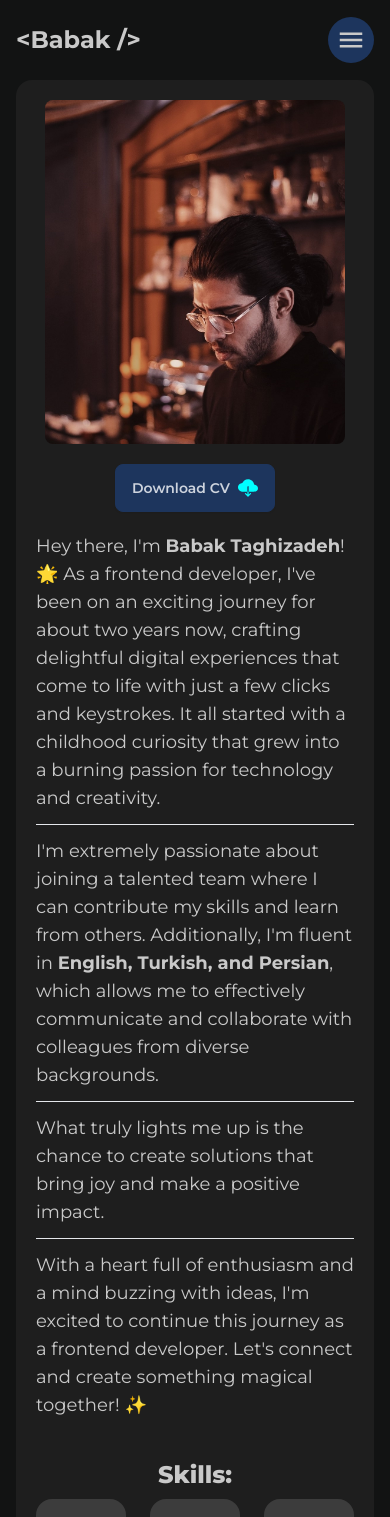
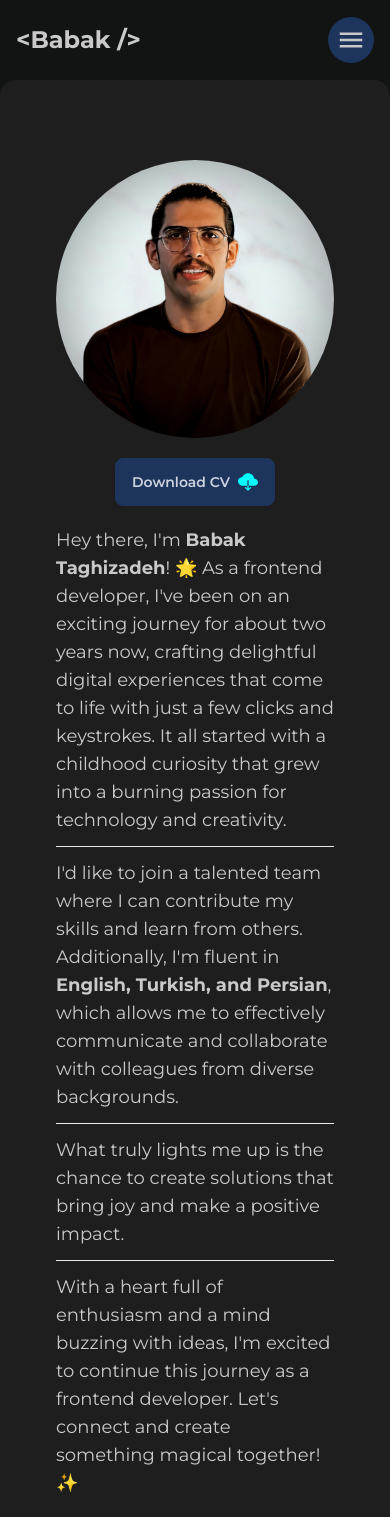
Before and after one commit to Babak-Taghizadeh/Portfolio, a Next.js app: page / in a window 390 px wide. Shown: the top 1517 px of the page. Built offline with nearby package versions, Linux system fonts and the light colour scheme.

Commit message:
responsive + image

```diff
--- a/app/page.tsx
+++ b/app/page.tsx
@@ -4,8 +4,8 @@ import { Skills } from "@/components/Skills";
 
 export default function Home() {
   return (
-    <div className="mx-4 mt-20 mb-4 flex min-h-screen flex-col items-center gap-10 rounded-2xl bg-primary p-5">
-      <AboutMe/>
+    <div className="mb-4 mt-20 flex min-h-screen flex-col items-center gap-10 rounded-2xl bg-primary py-20 px-14">
+      <AboutMe />
       <Skills />
       <Projects />
     </div>
--- a/components/AboutMe.tsx
+++ b/components/AboutMe.tsx
@@ -1,23 +1,27 @@
 /* eslint-disable react/no-unescaped-entities */
 import Image from "next/image";
-import Avatar from "@/public/assets/Babi.jpg";
+import Avatar from "@/public/assets/Babak.jpg";
 import { IoCloudDownload } from "react-icons/io5";
 
 export default function AboutMe() {
   return (
-    <div id="about" className="flex flex-col items-center gap-5">
+    <div
+      id="about"
+      className="flex flex-col items-center gap-5 xl:flex-row xl:px-24 xl:items-start"
+    >
+      <div className="flex flex-col items-center gap-5 xl:w-1/2">
         <Image
           src={Avatar}
-        width={300}
-        height={200}
+          width={400}
           alt="avatar"
-        className="rounded-lg"
+          className="rounded-full"
         />
         <button className="btn btn-secondary">
           Download CV
           <IoCloudDownload size={20} color="aqua" />
         </button>
-      <div className="flex flex-col gap-3 text-lg">
+      </div>
+      <div className="flex flex-col gap-3 text-lg xl:w-2/3">
         <p>
           Hey there, I'm <strong>Babak Taghizadeh</strong>! 🌟 As a frontend
           developer, I've been on an exciting journey for about two years now,
@@ -27,15 +31,16 @@ export default function AboutMe() {
         </p>
         <hr />
         <p>
-          I'm extremely passionate about joining a talented team where I can
+          I'd like to join a talented team where I can
           contribute my skills and learn from others. Additionally, I'm fluent
-          in <strong>English, Turkish, and Persian</strong>, which allows me to effectively
-          communicate and collaborate with colleagues from diverse backgrounds.
+          in <strong>English, Turkish, and Persian</strong>, which allows me to
+          effectively communicate and collaborate with colleagues from diverse
+          backgrounds.
         </p>
         <hr />
         <p>
-          What truly lights me up is the chance to create solutions that bring joy and make a positive
-          impact.
+          What truly lights me up is the chance to create solutions that bring
+          joy and make a positive impact.
         </p>
         <hr />
         <p>
```
Also changed, not shown: public/assets/Babak.jpg (added). Lines whose indentation alone changed are shown as unchanged.
